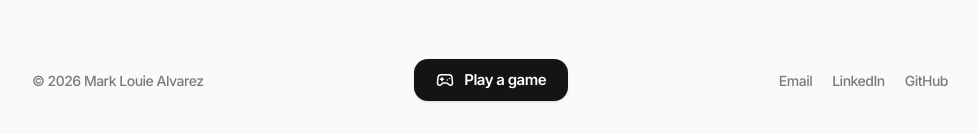
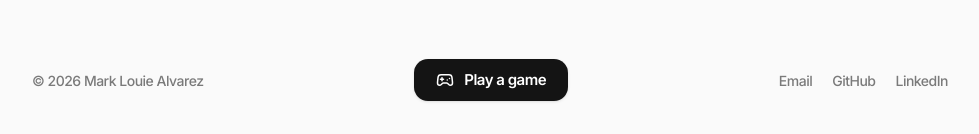
Before and after one commit to marrrkkk/next-portfolio, a Next.js app: page / in a window 1280 px wide. Shown: the part 3035-3169 px from the top of the page, without its empty margins (150-1129 px from the left). Built offline with nearby package versions, Linux system fonts and the light colour scheme; no server answers.

Commit message:
refactor: use contact channels from data.json in footer

```diff
--- a/components/site-footer.tsx
+++ b/components/site-footer.tsx
@@ -10,11 +10,7 @@ type FooterProps = {
   isGameActive?: boolean;
 };
 
-const SOCIAL_LINKS = [
-  { label: "Email", href: "mailto:hello@example.com" },
-  { label: "LinkedIn", href: "https://www.linkedin.com/in/username", external: true },
-  { label: "GitHub", href: "https://github.com/marrrkkk", external: true },
-] as const;
+const SOCIAL_LINKS = data.contact.channels;
 
 const SOCIAL_LINK_CLASS = "transition-colors hover:text-[#141414]";
 
--- a/data.json
+++ b/data.json
@@ -195,7 +195,7 @@
       },
       {
         "label": "LinkedIn",
-        "value": "linkedin.com/in/username",
+        "value": "linkedin.com/in/marrrkkk",
         "href": "https://www.linkedin.com/in/marrrkkk",
         "external": true
       }
```
